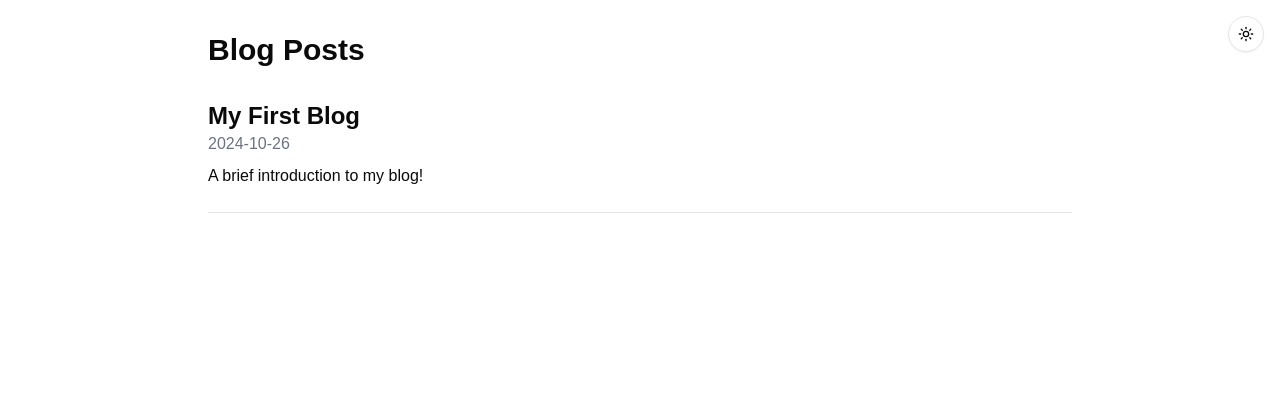
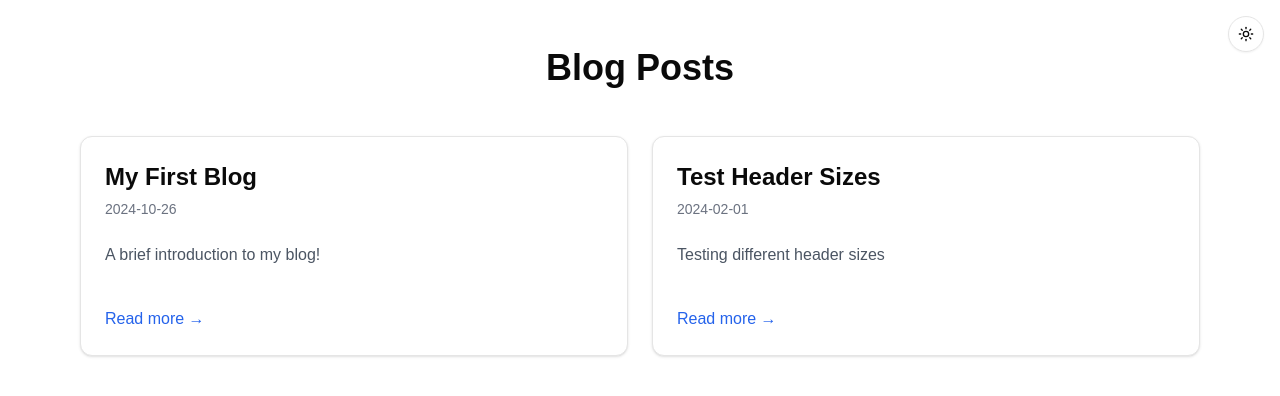
Before and after one commit to Kazooki123/portfolio, a Next.js app: page /blogs in a window 1280 px wide. Shown: the top 396 px of the page. Built offline with nearby package versions, Linux system fonts and the light colour scheme.

Commit message:
Changed blogs to support MDX and typography support.

```diff
--- a/app/blogs/[id]/page.tsx
+++ b/app/blogs/[id]/page.tsx
@@ -11,11 +11,27 @@ export default async function BlogPost({ params }: { params: { id: string } }) {
   const post = await getPostData(params.id);
 
   return (
-        <article className="max-w-4xl mx-auto px-4 py-8">
-            <h1 className="text-3xl font-bold mb-4">{post.title}</h1>
-            <time className="text-gray-500 block mb-8">{post.date}</time>
+    <article className="max-w-4xl mx-auto px-4 py-12">
+      <header className="text-center mb-12">
+        <h1 className="text-4xl font-bold mb-4">{post.title}</h1>
+        <time className="text-gray-500">{post.date}</time>
+      </header>
       <div
-                className="prose max-w-none"
+        className="prose prose-slate max-w-none
+          [&>h1]:text-4xl [&>h1]:font-bold [&>h1]:mb-6 [&>h1]:mt-8
+          [&>h2]:text-3xl [&>h2]:font-bold [&>h2]:mb-4 [&>h2]:mt-6
+          [&>h3]:text-2xl [&>h3]:font-bold [&>h3]:mb-4 [&>h3]:mt-6
+          [&>h4]:text-xl [&>h4]:font-bold [&>h4]:mb-3 [&>h4]:mt-4
+          [&>h5]:text-lg [&>h5]:font-bold [&>h5]:mb-2 [&>h5]:mt-4
+          [&>h6]:text-base [&>h6]:font-bold [&>h6]:mb-2 [&>h6]:mt-4
+          [&>p]:text-base [&>p]:mb-4 [&>p]:leading-relaxed
+          [&>ul]:list-disc [&>ul]:ml-6 [&>ul]:mb-4
+          [&>ol]:list-decimal [&>ol]:ml-6 [&>ol]:mb-4
+          [&>li]:mb-2
+          [&>blockquote]:border-l-4 [&>blockquote]:border-gray-300
+          [&>blockquote]:pl-4 [&>blockquote]:italic [&>blockquote]:my-4
+          [&>pre]:bg-gray-100 [&>pre]:p-4 [&>pre]:rounded-lg [&>pre]:overflow-x-auto
+          [&>code]:bg-gray-100 [&>code]:px-1 [&>code]:py-0.5 [&>code]:rounded"
         dangerouslySetInnerHTML={{ __html: post.content }}
       />
     </article>
--- a/app/blogs/page.tsx
+++ b/app/blogs/page.tsx
@@ -1,26 +1,26 @@
-import Link from 'next/link';
 import { getSortedPostsData } from '@/lib/markdown';
 import React from 'react';
 import { ThemeToggle } from '@/components/themes/theme-toggle';
+import { BlogCard } from '@/components/BlogCard';
 
 export default function BlogsPage() {
     const posts = getSortedPostsData();
 
     return(
-        <div className="max-w-4xl mx-auto px-4 py-8">
+        <div className="max-w-6xl mx-auto px-4 py-12">
             <ThemeToggle />
-            <h1 className="text-3xl font-bold mb-8">Blog Posts</h1>
-            <div className="space-y-6">
+            <h1 className="text-4xl font-bold mb-12 text-center">
+                Blog Posts
+            </h1>
+            <div className="grid grid-cols-1 md:grid-cols-2 gap-6">
                 {posts.map((post) => (
-                    <article key={post.id} className="border-b pb-6">
-                        <Link href={`/blogs/${post.id}`}>
-                            <h2 className="text-2xl font-semibold hover:text-blue-600">
-                                {post.title}
-                            </h2>
-                        </Link>
-                        <time className="text-gray-500">{post.date}</time>
-                        {post.excerpt && <p className="mt-2">{post.excerpt}</p>}
-                    </article>
+                  <BlogCard
+                     key={post.id}
+                     id={post.id}
+                     title={post.title}
+                     date={post.date}
+                     excerpt={post.excerpt}
+                  />
                 ))}
             </div>
         </div>
--- /dev/null
+++ b/app/blogs/posts/test-blog.md
@@ -0,0 +1,23 @@
+---
+title: 'Test Header Sizes'
+date: '2024-02-01'
+excerpt: 'Testing different header sizes'
+---
+
+# H1 Header
+This is under H1
+
+## H2 Header
+This is under H2
+
+### H3 Header
+This is under H3
+
+#### H4 Header
+This is under H4
+
+##### H5 Header
+This is under H5
+
+###### H6 Header
+This is under H6
--- /dev/null
+++ b/components/BlogCard.tsx
@@ -0,0 +1,35 @@
+import Link from 'next/link';
+import { Card, CardHeader, CardContent, CardFooter } from '@/components/ui/card';
+
+interface BlogCardProps {
+    id: string;
+    title: string;
+    date: string;
+    excerpt?: string;
+}
+
+export function BlogCard({ id, title, date, excerpt }: BlogCardProps) {
+    return(
+        <Card className="hover:shadow-lg transition-shadow duration-300">
+            <CardHeader>
+                <Link href={`/blogs/${id}`} className="hover:text-blue-600">
+                  <h2 className="text-2xl font-semibold">{title}</h2>
+                </Link>
+                <time className="text-sm text-gray-500">{date}</time>
+            </CardHeader>
+            {excerpt && (
+                <CardContent>
+                    <p className="text-gray-600">{excerpt}</p>
+                </CardContent>
+            )}
+            <CardFooter className="pt-4">
+                <Link
+                    href={`/blogs/${id}`}
+                    className="text-blue-600 hover:text-blue-800 font-medium"
+                >
+                  Read more →
+                </Link>
+            </CardFooter>
+        </Card>
+    )
+}
--- /dev/null
+++ b/mdx.d.ts
@@ -0,0 +1,5 @@
+declare module '*.mdx' {
+  import type { ComponentProps, ComponentType } from 'react';
+  const component: ComponentType<ComponentProps<'div'>>;
+  export default component;
+}
--- a/next.config.mjs
+++ b/next.config.mjs
@@ -1,8 +1,18 @@
+import createMDX from '@next/mdx';
+
 /** @type {import('next').NextConfig} */
 const nextConfig = {
     images: {
         domains: [],
     },
+    pageExtensions: ['js', 'jsx', 'mdx', 'ts', 'tsx'],
 };
 
-export default nextConfig;
+const withMDX = createMDX({
+  options: {
+    remarkPlugins: [],
+    rehypePlugins: [],
+  },
+});
+
+export default withMDX(nextConfig);
--- a/package.json
+++ b/package.json
@@ -9,11 +9,16 @@
     "lint": "next lint"
   },
   "dependencies": {
+    "@mdx-js/loader": "^3.1.0",
+    "@mdx-js/react": "^3.1.0",
+    "@next/mdx": "^15.0.1",
     "@radix-ui/react-icons": "^1.3.0",
     "@radix-ui/react-label": "^2.1.0",
     "@radix-ui/react-slot": "^1.1.0",
     "@react-three/drei": "^9.114.6",
     "@react-three/fiber": "^8.17.10",
+    "@tailwindcss/typography": "^0.5.15",
+    "@types/mdx": "^2.0.13",
     "class-variance-authority": "^0.7.0",
     "clsx": "^2.1.1",
     "framer-motion": "^11.2.13",
--- a/tailwind.config.ts
+++ b/tailwind.config.ts
@@ -6,7 +6,7 @@ const config: Config = {
   content: [
     "./pages/**/*.{ts,tsx}",
     "./components/**/*.{ts,tsx}",
-    "./app/**/*.{ts,tsx}",
+    "./app/**/*.{ts,tsx,mdx}",
     "./src/**/*.{ts,tsx}",
   ],
   theme: {
@@ -60,6 +60,6 @@ const config: Config = {
       },
     },
   },
-  plugins: [require("tailwindcss-animate")],
+  plugins: [require("@tailwindcss/typography"), ("tailwindcss-animate")],
 };
 export default config;
```
Also changed, not shown: 1 other file (tests, documents, lock files or other folders). Lines whose indentation alone changed are shown as unchanged.
